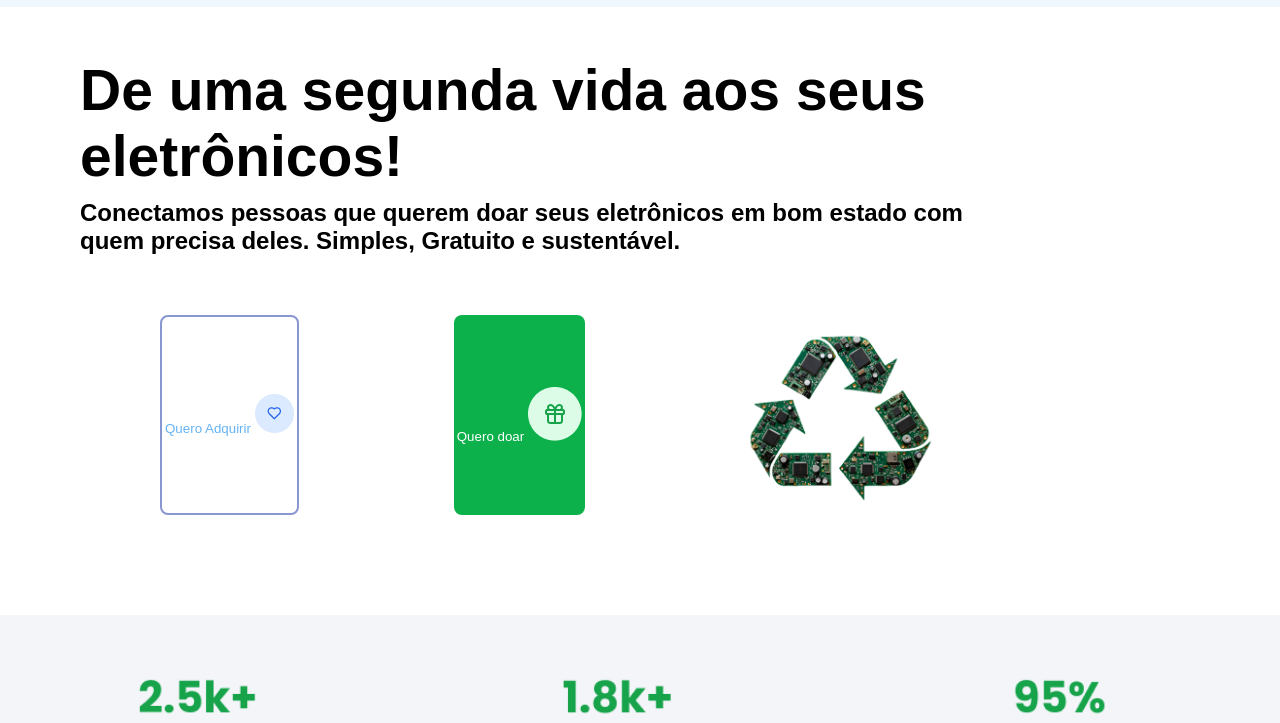
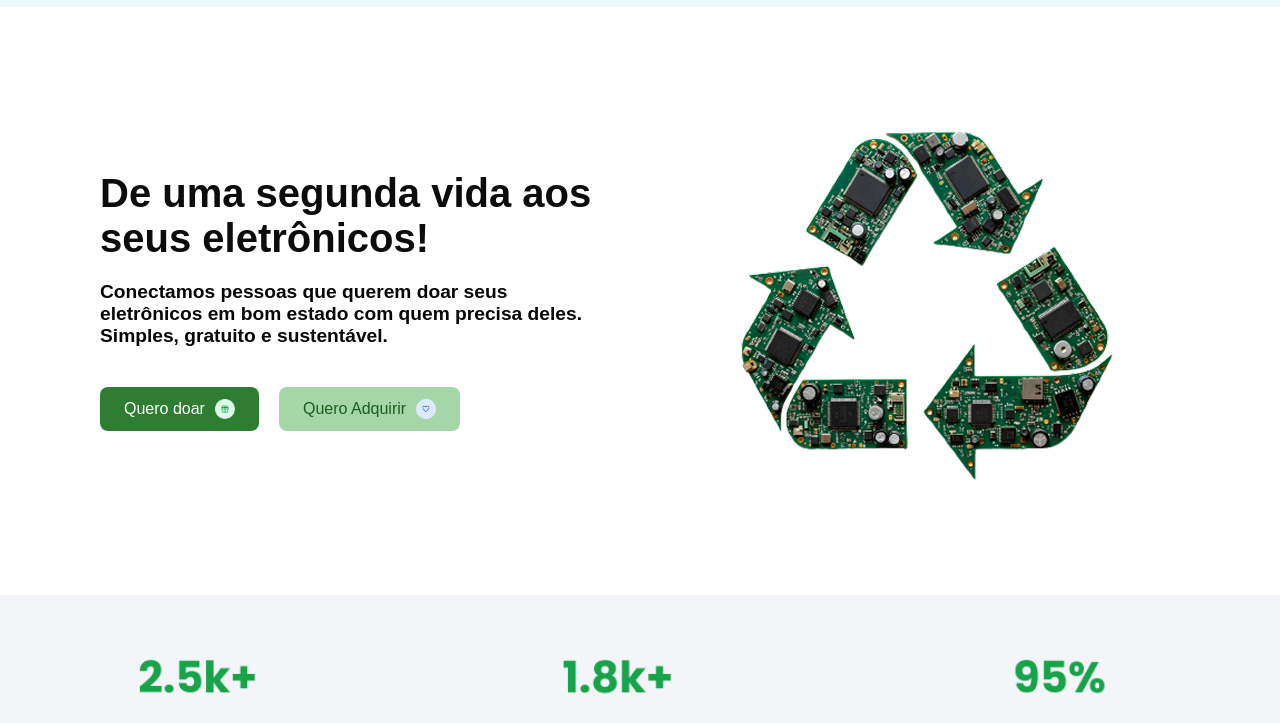
Before and after one commit to Pinheiro-Lorena/Recicla-Tech, a plain HTML site: page index.html in a window 1280 px wide. Shown: the part 65-788 px from the top of the page. Drawn offline with Linux system fonts and the light colour scheme.

Commit message:
mudança2

```diff
--- a/index.html
+++ b/index.html
@@ -28,25 +28,33 @@
         </div>
     <button>Começar Agora</button>
     </header>
-    <main>
-        <section class="intro">
-            <div class="texto">
-        <h1>
-            De uma segunda vida aos seus eletrônicos!
-        </h1>
+      <main>
+
+    <section class="intro" >
+      <div class="texto">
+        <h1 >De uma segunda vida aos seus eletrônicos!</h1>
         <h2>
-            Conectamos pessoas que querem doar seus eletrônicos em bom estado com quem precisa deles. Simples, Gratuito e sustentável.
+          Conectamos pessoas que querem doar seus eletrônicos em bom estado com quem precisa deles.
+          Simples, gratuito e sustentável.
         </h2>
-        <div>
-        <img class="reciclagem" src="image/reciclagem.png" alt="Imagem de reciclagem">
 
-        <button class="btn1">Quero doar
-            <img src="image/Doadores.png" alt="icone">
-        </button>
-        <button class="btn2">Quero Adquirir
-            <img src="image/icon_Adquirente.png" alt="icone 2">
-        </button>
+        <div class="botoes" role="group" aria-label="Ações principais">
+          <button class="btn1" type="button">
+            Quero doar
+            <img src="image/Doadores.png" alt="ícone doador" />
+          </button>
+
+          <button class="btn2" type="button">
+            Quero Adquirir
+            <img src="image/icon_Adquirente.png" alt="ícone adquirente" />
+          </button>
         </div>
+      </div>
+
+      <div class="imagem-intro" aria-hidden="false">
+        <img class="reciclagem" src="image/reciclagem.png" alt="Ilustração de reciclagem de eletrônicos" />
+      </div>
+    </section>
 </section>
         <section class="First">
             <img src="image/Group 32.png" alt="Dados">
--- a/style.scss
+++ b/style.scss
@@ -59,57 +59,76 @@ header{
 
 main {
 .intro {
-
-    div {
   display: flex;
   justify-content: space-between;
-      flex-direction: row-reverse;
+  align-items: center;
+  padding: 80px 100px;
+  background-color: #ffffff;
+  gap: 60px;
   flex-wrap: wrap;
-      width: 100%;
-      max-width: 1100px;
-      height: auto;
-      padding: 50px 80px;
-      background-color: #ffffff;
-      gap: 10px;
+
+  .texto {
+    flex: 1;
+    min-width: 300px;
+
+    h1 {
+      font-size: 2.5rem;
+      font-family: 'Poppins', sans-serif;
+      color: #0c0c0c;
+      margin-bottom: 20px;
     }
 
-    .reciclagem {
-      flex-direction: row-reverse;
-      width: 200px;
-      height: 200px;
+    h2 {
+      font-size: 1.2rem;
+      font-family: 'Poppins', sans-serif;
+      color: #070707;
+      margin-bottom: 40px;
+      max-width: 600px;
     }
 
-    h1{
-      font-family: 'Poppins', sans-serif;
-      font-size: 57px;
-      text-align: left;
+    .botoes {
+      display: flex;
+      gap: 20px;
+      flex-wrap: wrap;
+
+      button {
+        display: flex;
+        align-items: center;
+        gap: 10px;
+        border: none;
+        border-radius: 8px;
+        padding: 12px 24px;
+        font-size: 1rem;
+
+        &.btn1 {
+          background-color: #2e7d32;
+          color: #fff;
+
+          &:hover {
+            background-color: #1b5e20;
           }
-    h2{
-      font-family: 'Poppins', sans-serif;
-      font-size: 24px;
-      text-align: left;
         }
 
-    .btn1, .btn2 {
-      background-color: #0cb14b;
-    color: #ffffff;
-    border: none;
-    padding: 1px 3px;
-    border-radius: 8px;
-    cursor: pointer;
-    font-family: 'Poppins', sans-serif;
+        &.btn2 {
+          background-color: #a5d6a7;
+          color: #1b5e20;
+
+          &:hover {
+            background-color: #81c784;
+          }
         }
 
-    .btn1 {
-      background-color: #0cb14b;
-      color: #ffffff;
-      border: none;
+        img {
+          width: 20px;
+          height: 20px;
+        }
+      }
+    }
   }
 
-    .btn2 {
-      background-color: #ffffff;
-      color: #65b3f3;
-      border: 2px solid #8997d1;
+  .imagem-intro {
+    flex: 1;
+    text-align: center;
   }
 }
 
@@ -295,7 +314,7 @@ li {
     }
   }
 
-  .intro,
+
   .Third,
   .Second,
   .Fourth {
@@ -307,17 +326,18 @@ li {
     padding: 30px 20px;
   }
 
-  .intro h1 {
-    font-size: 24px;
-    line-height: 1.1;
+
+  .intro {
+    flex-direction: column;
+    padding: 60px 30px;
+    text-align: center;
+
+    .botoes {
+      justify-content: center;
+    }
   }
 
-  .intro h2 {
-    font-size: 18px;
-    line-height: 1.3;
-  }
 
-  .intro img,
   .Second img,
   .Third img,
   .Fourth img {
```
Also changed, not shown: style.css, 1 other file. Lines whose indentation alone changed are shown as unchanged.
